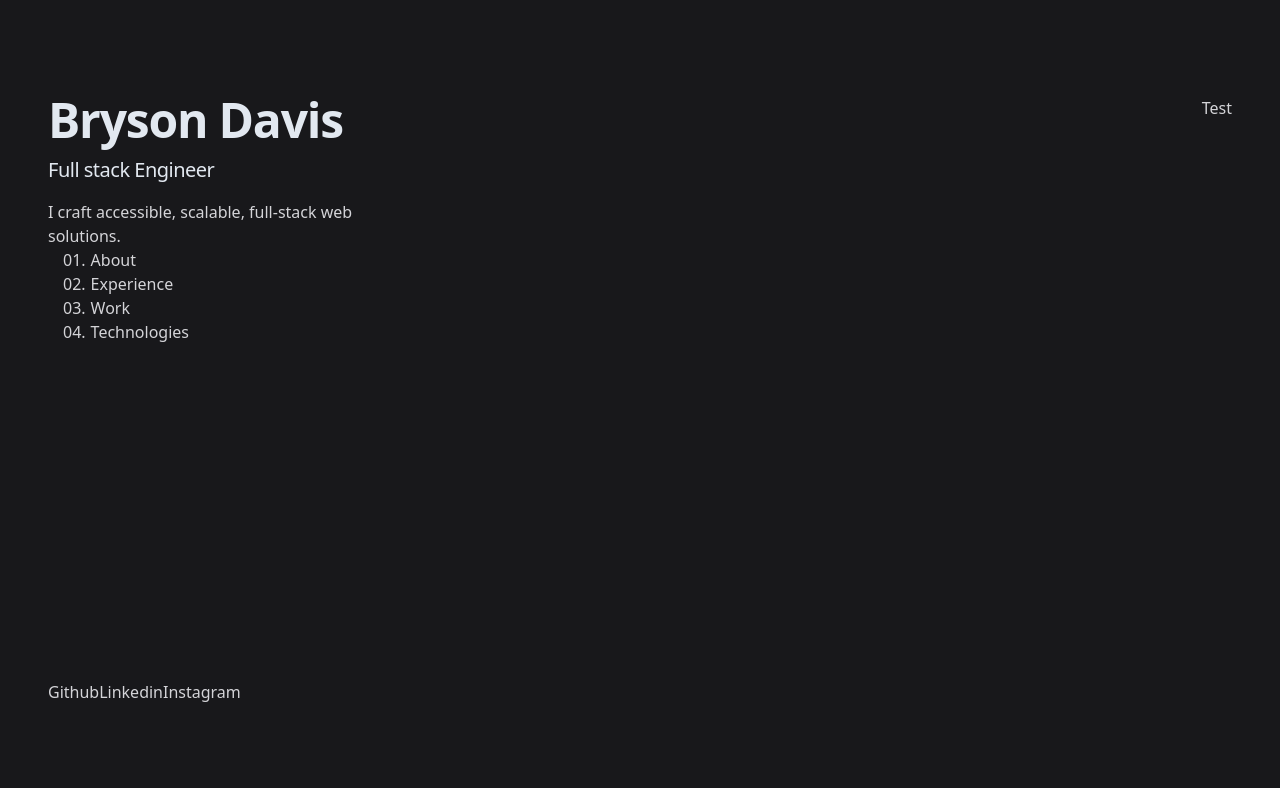
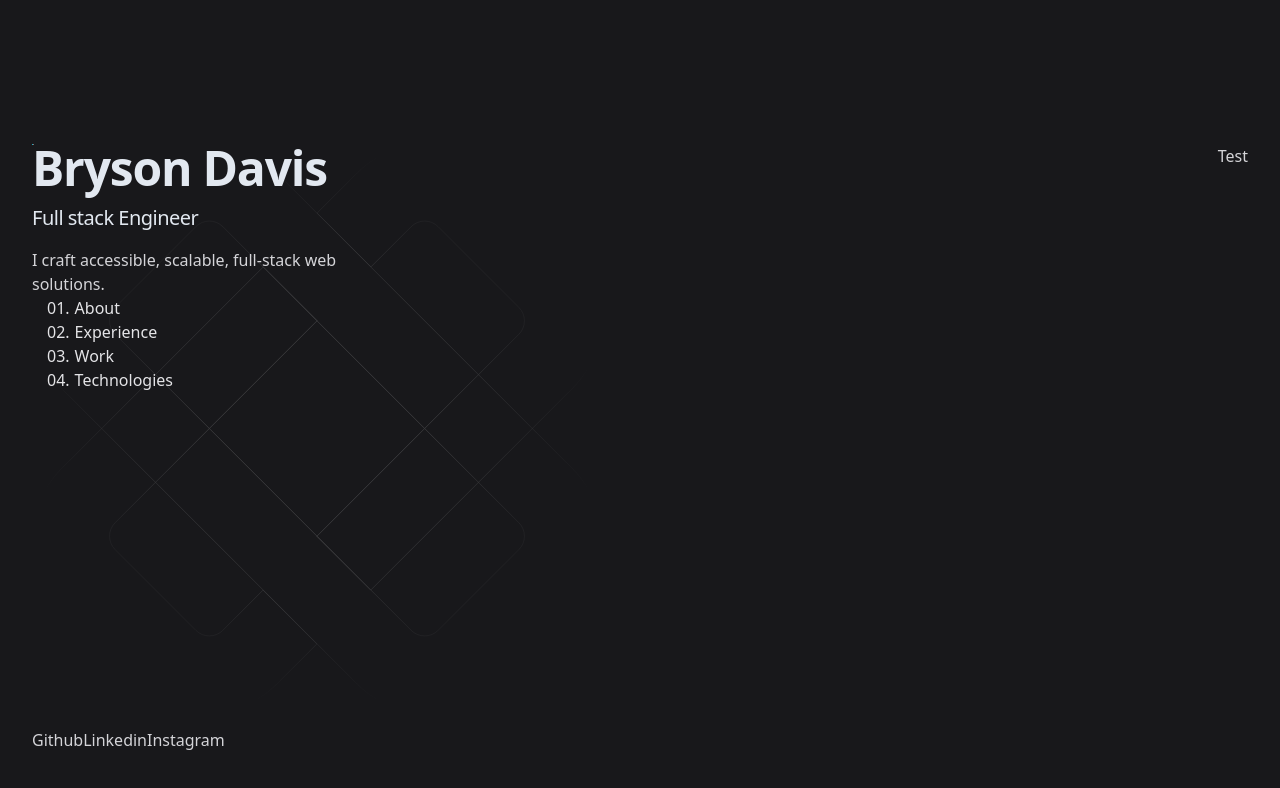
Before and after one commit to BrysD-27/v3, a Next.js app: page / in a window 1280 px wide. Shown: the top 788 px of the page. Built offline with nearby package versions, Linux system fonts and the light colour scheme.

Commit message:
wip with text

```diff
--- a/src/app/components/layout.tsx
+++ b/src/app/components/layout.tsx
@@ -1,6 +1,23 @@
 "use client";
-import { GlobalStyling, StyledContainer, theme } from "@/styles/globalcomponents";
-import { ThemeProvider } from "styled-components";
+import { GlobalStyling, theme } from "@/styles/globalcomponents";
+import styled, { ThemeProvider } from "styled-components";
+
+export const StyledContainer = styled.div`
+  display: flex;
+  min-height: 100vh;
+  gap: 1rem;
+  max-width: 1280px; /* Equivalent to Tailwind's max-w-7xl */
+  margin: 0 auto; /* Centers the container */
+  flex-wrap: wrap;
+
+    @media (max-width: 1024px) {
+      flex-direction: column;
+    }
+
+    @media (min-width: 1025px) {
+      justify-content: space-between;
+    }
+`;
 
 const Layout = ({ children }) => {
   return (
--- a/src/app/components/nav.tsx
+++ b/src/app/components/nav.tsx
@@ -28,7 +28,7 @@ const StyledLinks = styled.div`
         &:before {
           content: "0" counter(item) ".";
           margin-right: 5px;
-          color: var(--green);
+          color: var();
           font-size: var(--fz-xxs);
           text-align: right;
         }
@@ -42,7 +42,7 @@ const Nav = () => {
       <StyledLinks>
         <ol>
           {navLinks.map(({ url, name }, i) => (
-            <li key={i}>
+            <li className="text-zinc-200" key={i}>
               <Link href={url}>{name}</Link>
             </li>
           ))}
--- a/src/app/components/sections/header.tsx
+++ b/src/app/components/sections/header.tsx
@@ -1,7 +1,24 @@
 "use client";
-import { StyledHeader, StyledHeaderContent } from "@/styles/globalcomponents";
 import BackgroundAnimation from "../background-animation";
 import Nav from "../nav";
+import styled from "styled-components";
+
+const StyledHeader = styled.header`
+  @media (min-width: 1024px) {
+    width: 48%;
+    padding-top: 6rem;
+    padding-bottom: 6rem;
+    position: relative;
+    position: sticky;
+  }
+`
+
+const StyledHeaderContent = styled.div`
+  display: flex;
+  flex-direction: column;
+  justify-content: space-between;
+  height: 100%
+`
 
 const Header = () => {
     return (
--- a/src/styles/globalcomponents/index.ts
+++ b/src/styles/globalcomponents/index.ts
@@ -1,20 +1,25 @@
 import styled, { createGlobalStyle } from 'styled-components'
 
 export const GlobalStyling = createGlobalStyle`
+#root {
+  width: 100%; /* Full width */
+  padding: 24px 16px; /* Equivalent to py-6 px-4 */
+}
+
+@media (min-width: 640px) { /* sm breakpoint */
   #root {
-    max-width: 1280px;
-    min-height: 100vh;
-    margin-left: auto;
-    margin-right: auto;
-    color: var(--color-zinc-300);
+    padding: 48px 24px; /* Equivalent to sm:py-12 sm:px-6 */
+  }
+}
 
-    @media (min-width: 768px) {
-      padding-left: 3rem;
-      padding-right: 3rem;
-    }
+@media (min-width: 1024px) { /* lg breakpoint */
+  #root {
+    padding-left: 32px; /* Equivalent to lg:px-8 */
+    padding-right: 32px;
   }
+}
 
-  @media (max-width: 1280px) {
+  @media (max-width: 1024px) {
     .BgAnimation__svg {
       display: none;
     }
@@ -39,14 +44,6 @@ export const GlobalStyling = createGlobalStyle`
   }
 `
 
-export const StyledContainer = styled.div`
-  display: flex;
-  justify-content: space-between;
-  min-height: 100vh;
-  gap: 1rem;
-  width: 100%;
-`;
-
 export const Section = styled.section`
   display: ;
   flex-direction: ;
@@ -65,27 +62,9 @@ export const Section = styled.section`
 
   @media  {
     padding:  ;
-
     width: calc(100vw - 32px);
     flex-direction: column;
   }
-`
-
-export const StyledHeader = styled.header`
-  width: 48%;
-  @media (min-width: 1024px) {
-    padding-top: 6rem;
-    padding-bottom: 6rem;
-    position: relative;
-    position: sticky;
-  }
-`
-
-export const StyledHeaderContent = styled.div`
-  display: flex;
-  flex-direction: column;
-  justify-content: space-between;
-  height: 100%
 `
 
 export const theme = {
```
